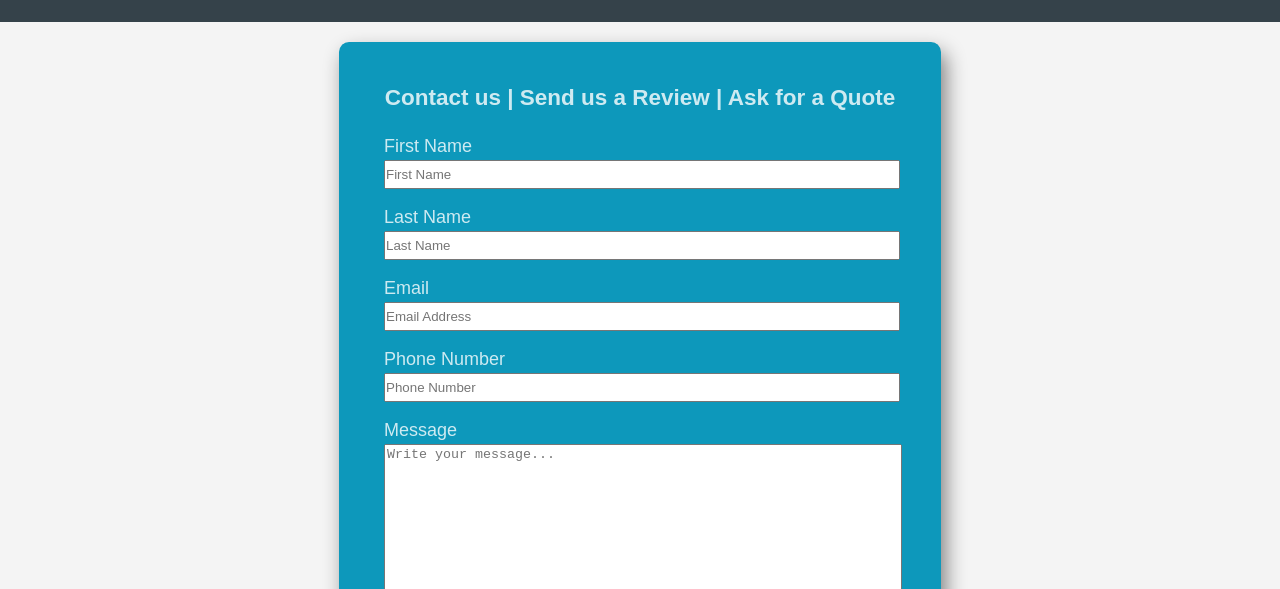
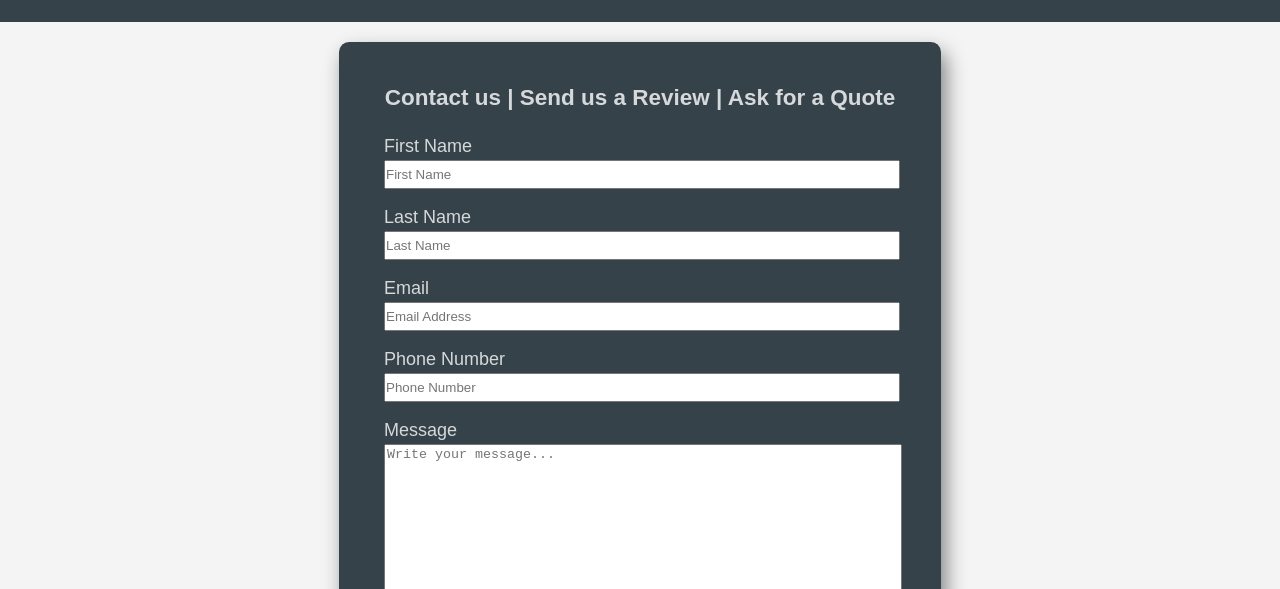
Before and after one commit to agustwiller/sqratchclick, a plain HTML site: page contact.html in a window 1280 px wide. Shown: the part 211-800 px from the top of the page. Drawn offline with Linux system fonts and the light colour scheme.

Commit message:
Add files via upload

```diff
--- a/css/style.css
+++ b/css/style.css
@@ -202,7 +202,7 @@ ul#services li{
 
 /* Contact */
 .form-container {
-    background: rgb(13, 152, 187);
+    background: #35424a;
     width: 40%;
     margin: 20px auto;
     padding: 20px 45px 45px 45px;
```
